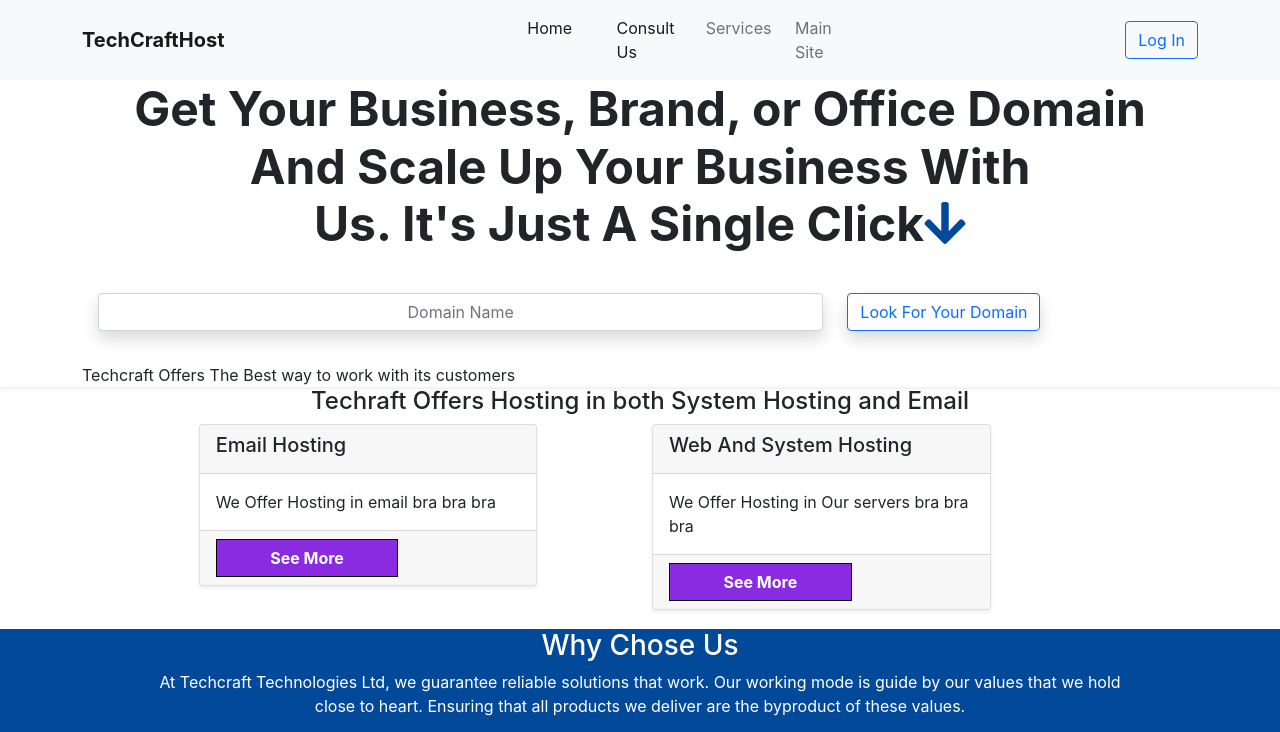
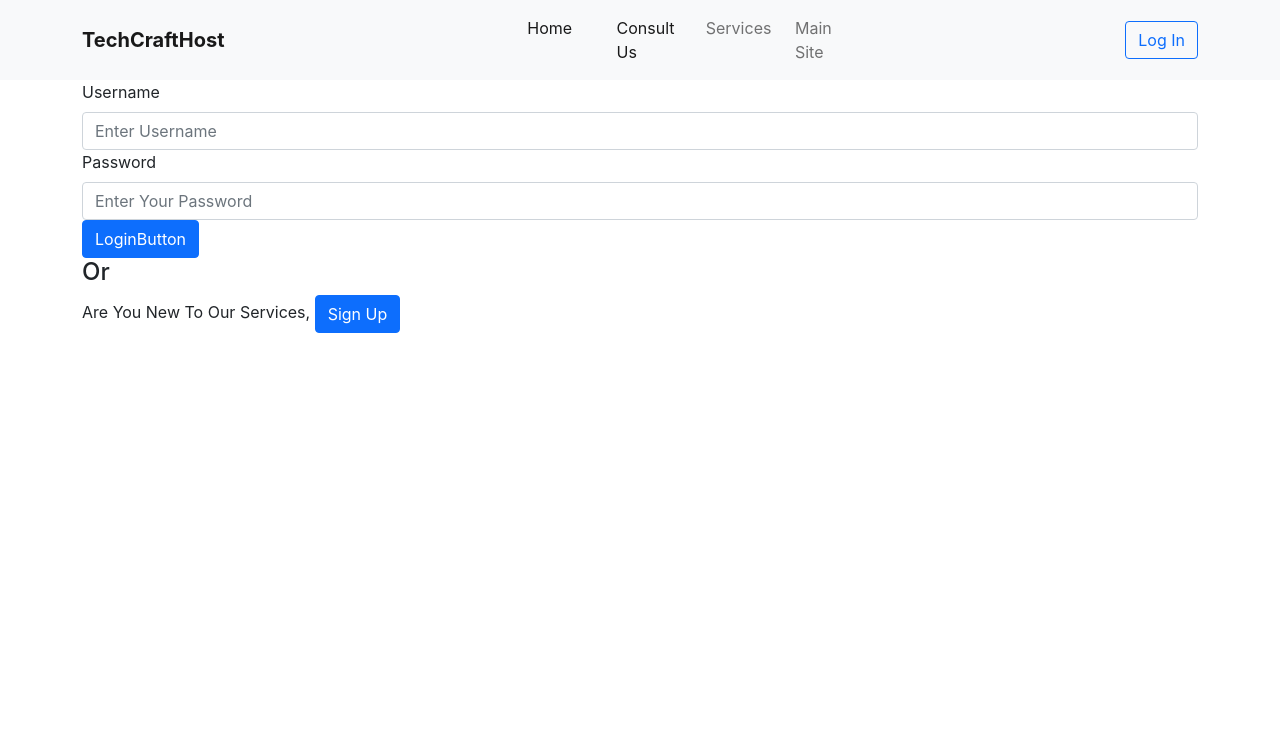
Before and after one commit to machuchesteven/tchosting, a React (Create React App) app: page /tchosting/login in a window 1280 px wide. Shown: the top 732 px of the page. Built offline with nearby package versions, Linux system fonts and the light colour scheme.

Commit message:
With Routes Functionality while waiting for Other Buyiong Features

```diff
--- a/src/index.js
+++ b/src/index.js
@@ -8,17 +8,15 @@ import { FontAwesomeIcon } from '@fortawesome/react-fontawesome'
 import { faArrowDown, faSearch, faCogs } from "@fortawesome/free-solid-svg-icons"
 import { faGem, faLightbulb } from "@fortawesome/free-regular-svg-icons"
 import { faGithub, faFacebook, faInstagram, faLinkedin } from "@fortawesome/free-brands-svg-icons"
+// using the routing library
+import { BrowserRouter as Router, Route, Switch, Link } from "react-router-dom"
 
 document.title = "TechCraft Hosting"
 
 
 // the navigation bar for the application
 const Navigation = () => {
-  function loginButton(e) {
-    e.preventDefault()
-    console.log("Redirect to /login  screen")
-    window.location.href = "/login"
-  }
+
   return (
     <div>
       <BNavbar sticky="top" bg="light" expand="md" className="h-100">
@@ -30,7 +28,7 @@ const Navigation = () => {
             <Nav.Item style={{ flex: 3 }}><Nav.Link href="#services">Services</Nav.Link></Nav.Item>
             <Nav.Item style={{ flex: 2 }}><Nav.Link href="https://www.techcraft.co.tz/">Main Site</Nav.Link></Nav.Item>
           </Nav>
-          <Button variant="outline-primary" className="nav-button" onClick={(e) => loginButton(e)}>Log In</Button>
+          <Link to="/login"><Button variant="outline-primary" className="nav-button">Log In</Button></Link>
 
         </Container>
       </BNavbar>
@@ -497,6 +495,38 @@ const Reason = () => {
 // map and contacts for the company
 
 
+// the login page
+
+const Login = () => {
+  const [username, setUsername] = useState("")
+  const [password, setPassword] = useState("")
+  function signUp(e) {
+    e.preventDefault()
+    console.log("Wants to sign Up")
+  }
+  function handleLogin(e) {
+    e.preventDefault()
+    console.log(`${username} : username and ${password} : password`)
+  }
+  return <div className="justify-content-center">
+    <Container>
+      <Form onSubmit={(e) => handleLogin(e)} method="POST">
+        <Form.Label>Username</Form.Label>
+        <Form.Control type="text" placeholder="Enter Username" onChange={e => { setUsername(e.target.value) }} />
+        <Form.Label>Password</Form.Label>
+        <Form.Control type="password" placeholder="Enter Your Password" onChange={e => { setPassword(e.target.value) }} />
+        <Button variant="primary" type="submit">LoginButton</Button>
+      </Form>
+    </Container>
+    <Container className="justify-content-center">
+      <h4>Or</h4>
+      <p>Are You New To Our Services, <Button onClick={(e) => { signUp(e) }}>Sign Up</Button></p>
+
+    </Container>
+  </div>
+}
+
+
 
 
 
@@ -512,16 +542,32 @@ const Reason = () => {
 // some of the works performed by the company
 
 
+const Main = () => {
+  return <div>
 
+    <Greetings />
+    <App />
+    <HostingServices />
+    {/* <Services /> */}
+    <Reason />
+  </div>
+}
 
 
 
 
 ReactDOM.render(<div>
-  <Navigation />
-  <Greetings />
-  <App />
-  <HostingServices />
-  {/* <Services /> */}
-  <Reason />
+  <Router basename="/tchosting">
+    <Navigation />
+    <Switch>
+      <Route path="/" exact>
+        <Main />
+      </Route>
+      <Route path="/login" exact >
+        <Slide right>
+          <Login />
+        </Slide>
+      </Route>
+    </Switch>
+  </Router>
 </div>, document.getElementById('root'))
```
Also changed, not shown: package.json (+9 -2 lines), 2 other files (tests, documents, lock files or other folders).
